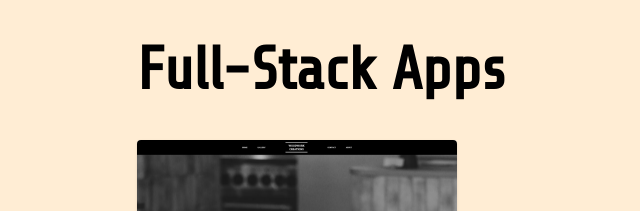
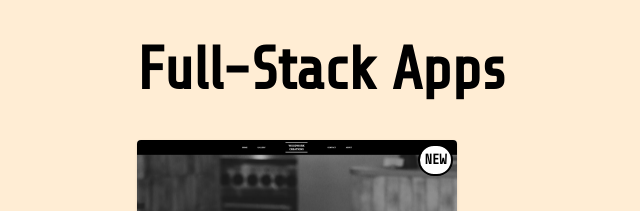
Before and after one commit to JoshuaM04/portfolio-website-v2, a React (Vite) app: page / in a window 1280 px wide. Shown: the part 5776-5987 px from the top of the page, without its empty margins (87-727 px from the left). Built offline with nearby package versions, Linux system fonts and the light colour scheme.

Commit message:
Added a container that displays 'new' for the newly added full-stack app.

```diff
--- a/src/components/Home.tsx
+++ b/src/components/Home.tsx
@@ -135,6 +135,10 @@ export default function Main() {
                                         </div>
                                     </div>
                                 </div>
+
+                                <div id="new-label" className="text-black bg-white border-2 border-black rounded-full p-1 absolute top-1 right-1">
+                                    <p className="text-sm uppercase font-bold">new</p>
+                                </div>
                             </div>
                         ))
                     }
--- a/src/data.ts
+++ b/src/data.ts
@@ -54,7 +54,7 @@ export const projectInformationTwo = [
         image: '../woodworkCreations.png',
         link: 'https://woodwork-creations.com/',
         heading: 'WoodWork Creations',
-        description: 'An E-Commerce website utilizing the MERN tech stack. This website hosts a catalog of hand-made furniture items that are apart of a family-run business and utilizes the Stripe API for payment processing.The backend utilizes dynamic routing for each catalog page to host reviews unique to each catalog item that is stored in the database.',
+        description: 'An E-Commerce website utilizing the MERN tech stack. This website hosts a catalog of hand-made furniture items that are apart of a family-run business and utilizes the Stripe API for payment processing. The backend utilizes dynamic routing for each catalog page to host reviews unique to each catalog item that is stored in the database.',
         source: 'https://github.com/JoshuaM04/carpentry-website',
         tools: ['MongoDB', 'Express.JS', 'React', 'Node.JS', 'TypeScript', 'Tailwind CSS', 'Stripe API']
     }
```
